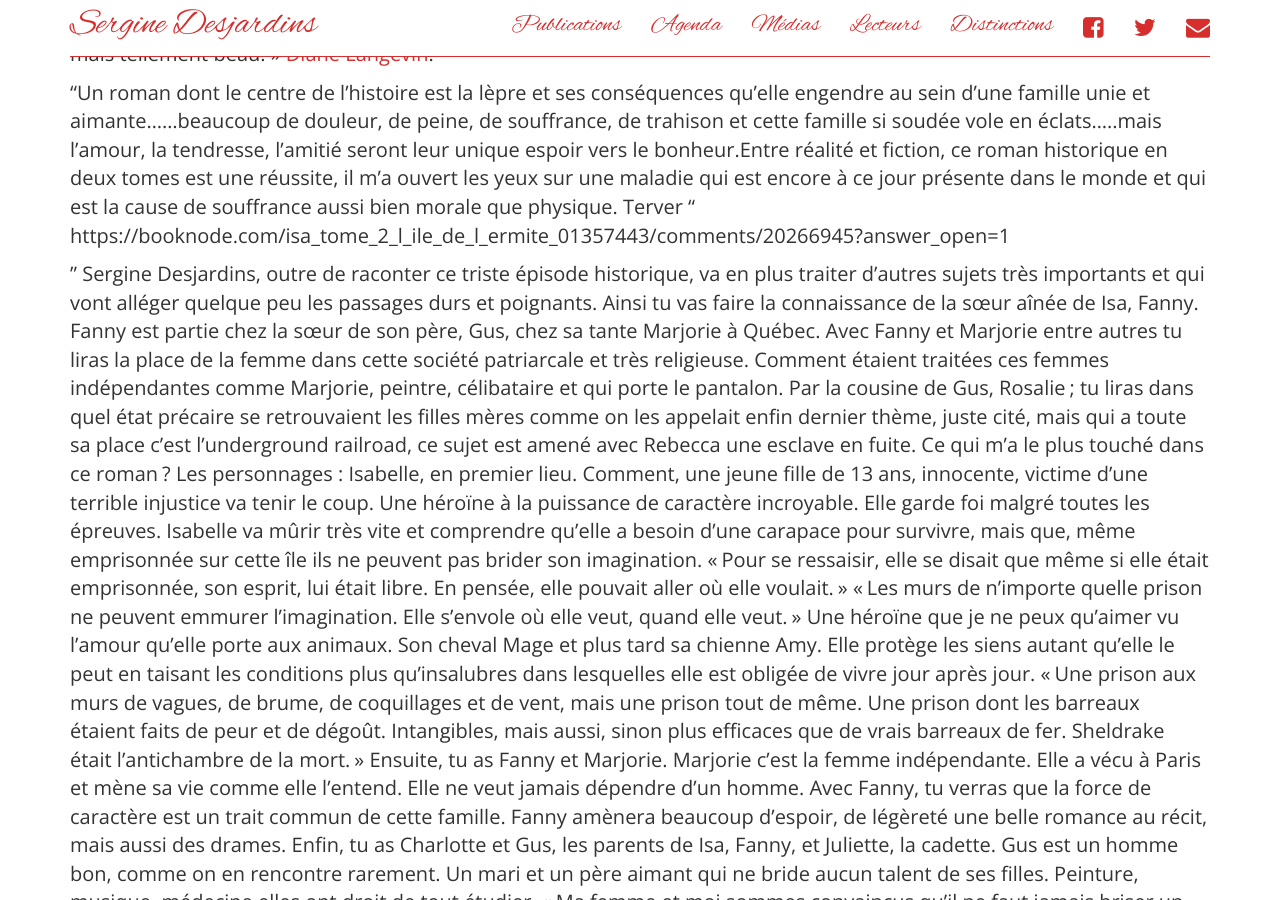
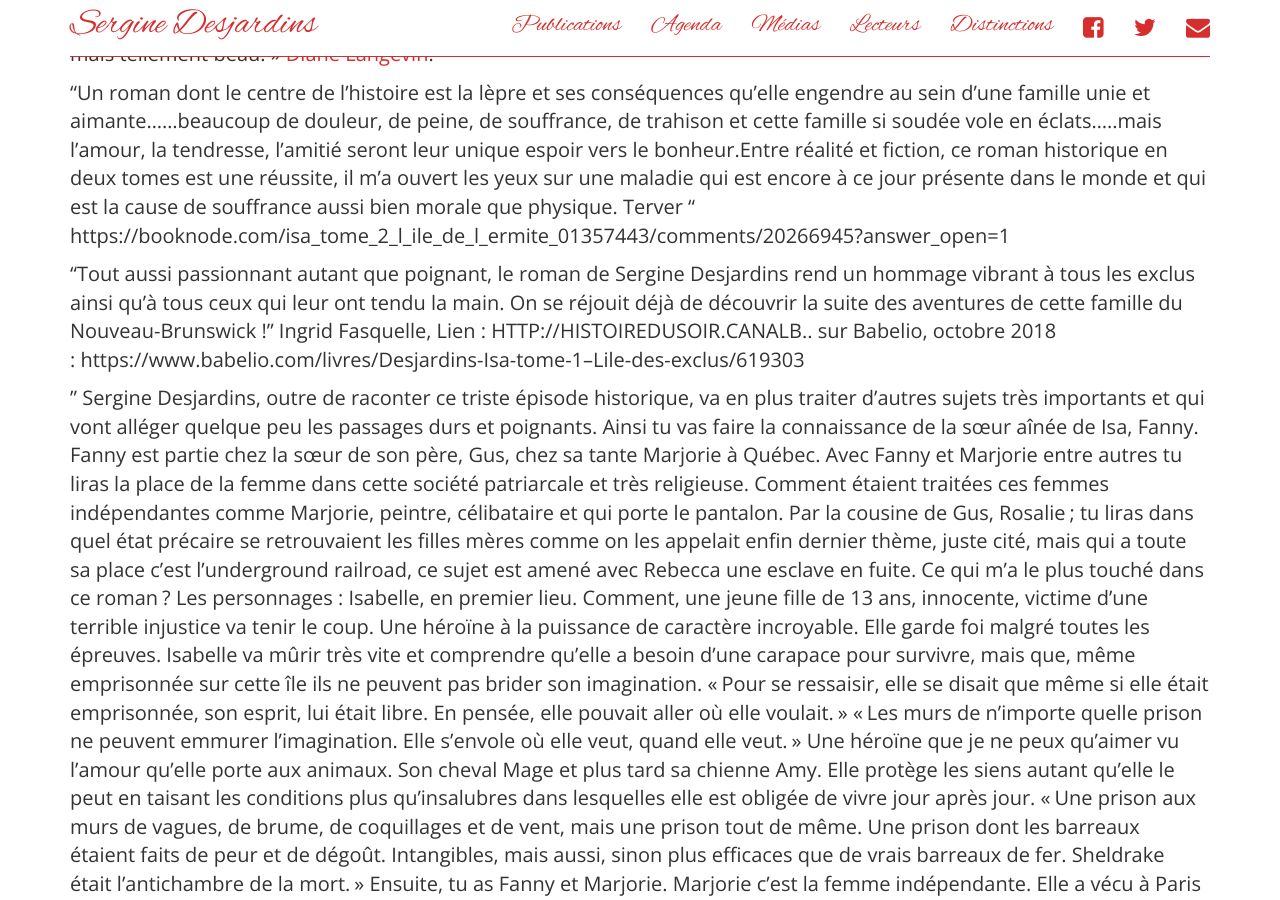
Before and after one commit to serginedesjardins/serginedesjardins.github.io, a Jekyll site: the page built from medias.md, in a window 1280 px wide and 900 px high, scrolled down 4286 px. Built offline with Jekyll 4.4.1, drawn with Linux system fonts in a browser that asks for light colours; nearby versions of some CDN libraries.

Commit message:
Ajouté  autre critique de Isa trouvée sur Babelio

```diff
--- a/medias.md
+++ b/medias.md
@@ -57,6 +57,8 @@ Article publié dans Le Journal de Québec, 28 mai 2017 : http://www.journaldequ
 « Très bon roman. Je ne savais pas qu'il y avait eu des cas de lèpres au Nouveau-Brunswick. C'est un livre tellement triste, mais tellement beau. » [Diane Langevin](https://booknode.com/isa_tome_1_l_ile_des_exclus_01304545/).
 
 "Un roman dont le centre de l'histoire est la lèpre et ses conséquences qu'elle engendre au sein d'une famille unie et aimante......beaucoup de douleur, de peine, de souffrance, de trahison et cette famille si soudée vole en éclats.....mais l'amour, la tendresse, l'amitié seront leur unique espoir vers le bonheur.Entre réalité et fiction, ce roman historique en deux tomes est une réussite, il m'a ouvert les yeux sur une maladie qui est encore à ce jour présente dans le monde et qui est la cause de souffrance aussi bien morale que physique. Terver " https://booknode.com/isa_tome_2_l_ile_de_l_ermite_01357443/comments/20266945?answer_open=1
+
+"Tout aussi passionnant autant que poignant, le roman de Sergine Desjardins rend un hommage vibrant à tous les exclus ainsi qu'à tous ceux qui leur ont tendu la main. On se réjouit déjà de découvrir la suite des aventures de cette famille du Nouveau-Brunswick !" Ingrid Fasquelle, Lien : HTTP://HISTOIREDUSOIR.CANALB.. sur Babelio, octobre 2018 : https://www.babelio.com/livres/Desjardins-Isa-tome-1--Lile-des-exclus/619303
 
 " Sergine Desjardins, outre de raconter ce triste épisode historique, va en plus traiter d'autres sujets très importants et qui vont alléger quelque peu les passages durs et poignants. Ainsi tu vas faire la connaissance de la sœur aînée de Isa, Fanny.
 Fanny est partie chez la sœur de son père, Gus, chez sa tante Marjorie à Québec.
```
